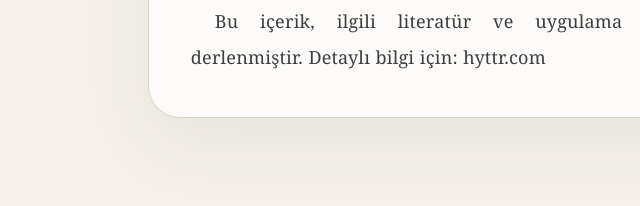
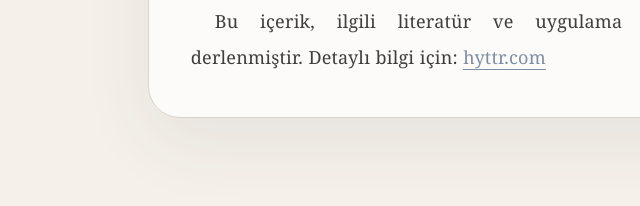
Before and after one commit to StevenSerrard/serhattanriverdi-site, a plain HTML site: page hyt.html in a window 1280 px wide. Shown: the part 2785-2991 px from the top of the page, 403-1043 px from the left. Drawn offline with Linux system fonts and the light colour scheme.

Commit message:
Update style.css

```diff
--- a/style.css
+++ b/style.css
@@ -911,3 +911,11 @@ textarea {
 .hyt-content p {
   margin-bottom: 0;
 }
+.hyt-content a {
+  color: var(--accent);
+  border-bottom: 1px solid var(--accent);
+}
+
+.hyt-content a:hover {
+  opacity: 0.7;
+}
```
